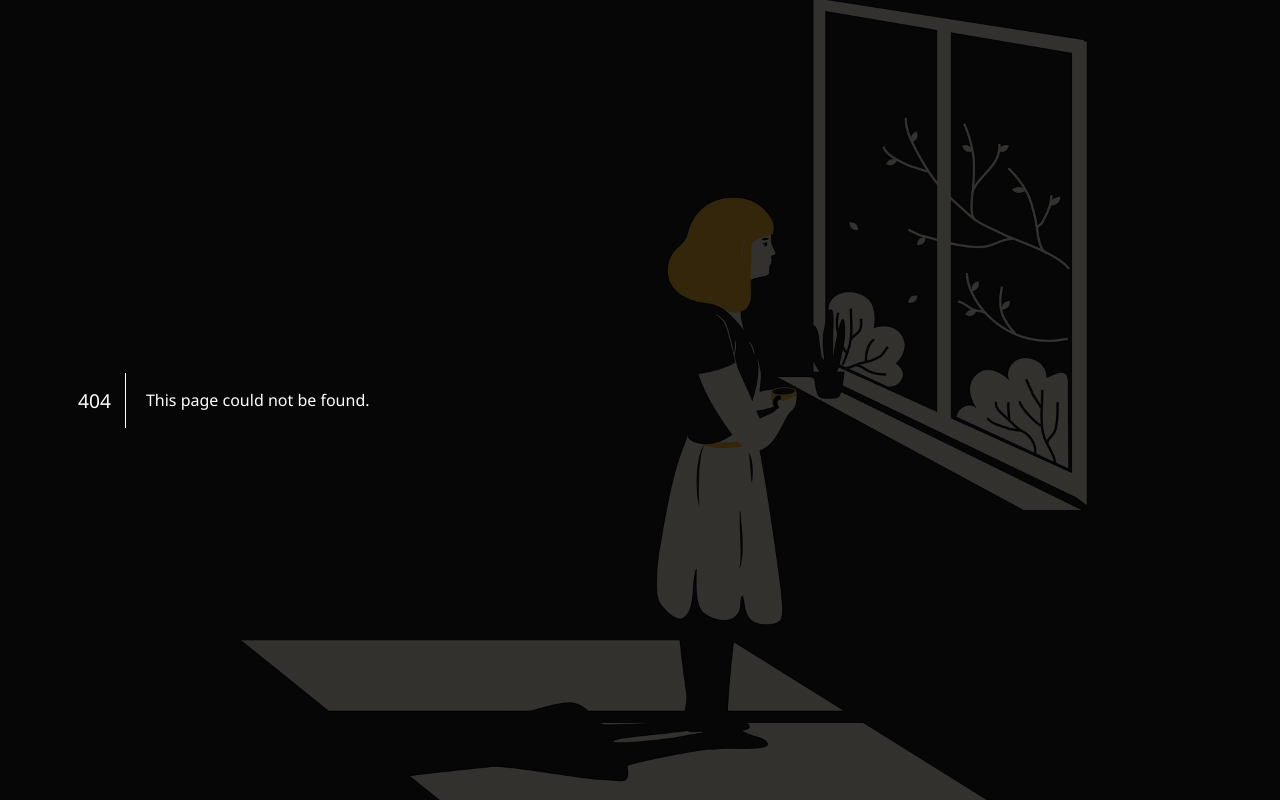
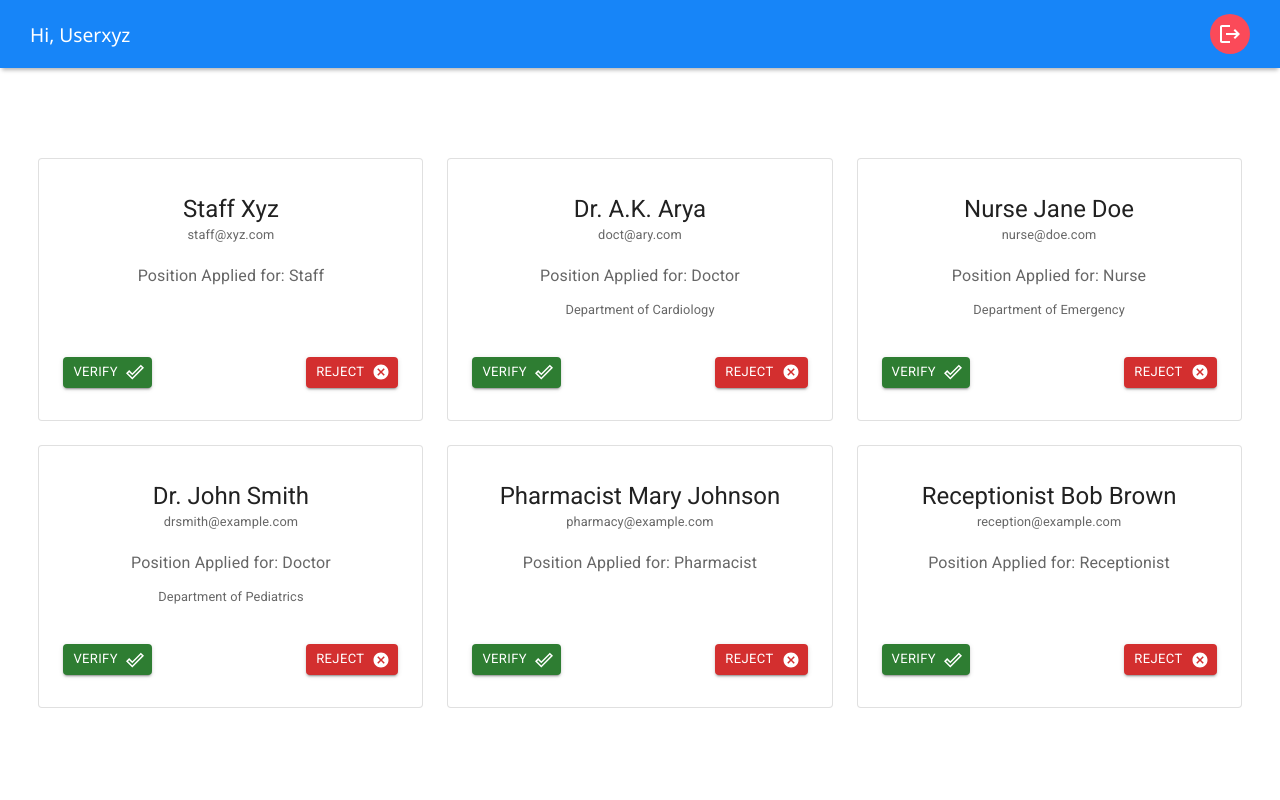
Before and after one commit to SandeepKrSuman/medcare, a React (Create React App) app: page /dashboard/admin/verify-user in a window 1280 px wide. Before the commit this address had no page. Built offline with nearby package versions, Linux system fonts and the light colour scheme.

Commit message:
VerifyUser

```diff
--- a/src/App.js
+++ b/src/App.js
@@ -18,6 +18,7 @@ import DocList from "./components/Dashboard/Admin/DocList/DocList";
 import StaffList from "./components/Dashboard/Admin/StaffList/StaffList";
 import GenerateStats from "./components/Dashboard/Admin/GenerateStats/GenerateStats";
 import ViewFeedbacks from "./components/Dashboard/Admin/Feedbacks/ViewFeedbacks";
+import VerifyUser from "./components/Dashboard/Admin/VerifyUser/VerifyUser";
 
 function App() {
   return (
@@ -84,6 +85,11 @@ function App() {
           exact
           element={<ViewFeedbacks />}
         />
+        <Route
+          path="/dashboard/admin/verify-user"
+          exact
+          element={<VerifyUser />}
+        />
 
         <Route path="/*" element={<Page404 />} />
       </Routes>
--- /dev/null
+++ b/src/components/Dashboard/Admin/VerifyUser/VerificationCard.js
@@ -0,0 +1,57 @@
+import React from "react";
+import {
+  Button,
+  Card,
+  CardActions,
+  CardContent,
+  Typography,
+} from "@mui/material";
+import { Cancel, DoneOutline } from "@mui/icons-material";
+
+export default function VerificationCard(props) {
+  return (
+    <Card sx={{ maxWidth: "100%", textAlign: "center" }} variant="outlined">
+      <CardContent>
+        <br />
+        <Typography variant="h5" component="div">
+          {props.user.name}
+        </Typography>
+        <Typography sx={{ mb: 2.5, fontSize: "0.8rem" }} color="text.secondary">
+          {props.user.email}
+        </Typography>
+        <Typography
+          sx={{ mb: 1.5, fontSize: "1rem" }}
+          color="text.secondary"
+        >{`Position Applied for: ${props.user.role}`}</Typography>
+        <Typography sx={{ mb: 1.5, fontSize: "0.8rem" }} color="text.secondary">
+          {props.user.department
+            ? `Department of ${props.user.department}`
+            : "\u00A0"}
+        </Typography>
+        <br />
+        <CardActions sx={{ justifyContent: "space-between" }} disableSpacing>
+          <Button
+            variant="contained"
+            color="success"
+            size="small"
+            endIcon={<DoneOutline />}
+            // onClick={handleCancel}
+            // disabled={dateInPast() ? true : false}
+          >
+            Verify
+          </Button>
+          <Button
+            variant="contained"
+            color="error"
+            size="small"
+            endIcon={<Cancel />}
+            // onClick={handleCancel}
+            // disabled={dateInPast() ? true : false}
+          >
+            Reject
+          </Button>
+        </CardActions>
+      </CardContent>
+    </Card>
+  );
+}
--- /dev/null
+++ b/src/components/Dashboard/Admin/VerifyUser/VerifyUser.js
@@ -0,0 +1,58 @@
+import React from "react";
+import { Grid } from "@mui/material";
+import Navbar from "../../../Navbar/Navbar";
+import styles from "./VerifyUser.module.css";
+import VerificationCard from "./VerificationCard";
+
+const users = [
+  {
+    name: "Staff Xyz",
+    email: "staff@xyz.com",
+    role: "Staff",
+  },
+  {
+    name: "Dr. A.K. Arya",
+    email: "doct@ary.com",
+    role: "Doctor",
+    department: "Cardiology",
+  },
+  {
+    name: "Nurse Jane Doe",
+    email: "nurse@doe.com",
+    role: "Nurse",
+    department: "Emergency",
+  },
+  {
+    name: "Dr. John Smith",
+    email: "drsmith@example.com",
+    role: "Doctor",
+    department: "Pediatrics",
+  },
+  {
+    name: "Pharmacist Mary Johnson",
+    email: "pharmacy@example.com",
+    role: "Pharmacist",
+  },
+  {
+    name: "Receptionist Bob Brown",
+    email: "reception@example.com",
+    role: "Receptionist",
+  },
+];
+
+export default function VerifyUser() {
+  return (
+    <div className={styles.container}>
+      <Navbar />
+      <div className={styles.cardContainer}>
+        <Grid container spacing={3}>
+          {users.map((user, index) => (
+            <Grid key={index} item xs={12} md={6} lg={4}>
+              <VerificationCard user={user} />
+            </Grid>
+          ))}
+        </Grid>
+      </div>
+    </div>
+  );
+}
--- /dev/null
+++ b/src/components/Dashboard/Admin/VerifyUser/VerifyUser.module.css
@@ -0,0 +1,23 @@
+.container {
+    display: flex;
+    flex-direction: column;
+    justify-content: flex-start;
+    align-items: center;
+}
+
+.cardContainer {
+    display: flex;
+    flex: 1;
+    justify-content: center;
+    align-items: center;
+    padding: 7% 3%;
+}
+
+@media screen and (max-width: 767px) {
+    .cardContainer {
+        max-width: 100%;
+        width: 100%;
+        padding-left: 3%;
+        padding-right: 3%;
+    }
+}
```
